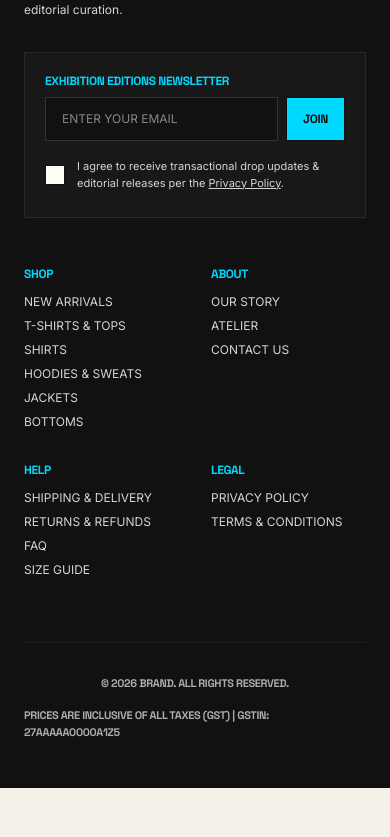
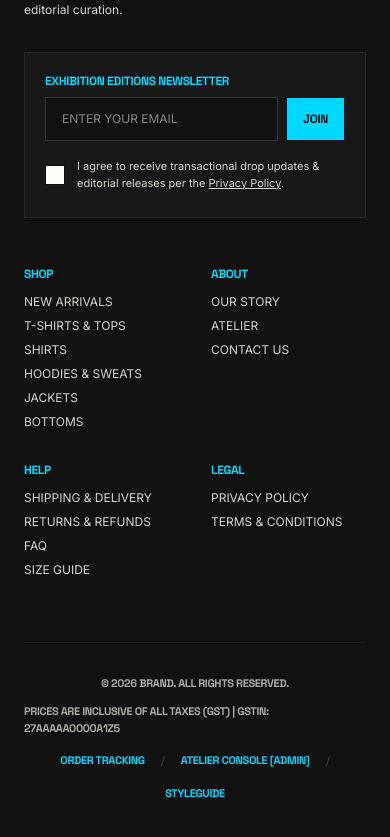
Before and after one commit to sarveshchawan1000-gif/ATELIER-00, a Next.js app: page / in a window 390 px wide. Shown: the part 6939-7776 px from the top of the page. Before the commit the page ends 7727 px from the top, so only its background shows below. Built offline with nearby package versions, Linux system fonts and the light colour scheme; no server answers.

Commit message:
feat: add order tracking links, admin shortcuts in footer and mobile menu

```diff
--- a/app/account/page.tsx
+++ b/app/account/page.tsx
@@ -283,6 +283,20 @@ export default function AccountPage() {
               </div>
             </div>
           </div>
+
+          {/* Quick Tracking / Admin Jump */}
+          <div className="pt-6 border-t border-grey/30 flex flex-col gap-3 font-display text-xs">
+            <span className="text-cyan font-bold tracking-wider uppercase">
+              LOOKING FOR AN EXISTING DISPATCH?
+            </span>
+            <Link
+              href="/account/orders/BRD-2026-981245"
+              className="text-cream hover:text-cyan underline uppercase flex items-center justify-between"
+            >
+              <span>TRACK LIVE ORDER #BRD-2026-981245</span>
+              <span>→</span>
+            </Link>
+          </div>
         </div>
       </div>
     </main>
--- a/components/layout/Footer.tsx
+++ b/components/layout/Footer.tsx
@@ -191,8 +191,23 @@ export function Footer() {
 
       {/* Footer Bottom Metadata Bar */}
       <div className="max-w-7xl mx-auto pt-8 flex flex-col md:flex-row items-center justify-between gap-4 font-display text-[11px] tracking-wider text-grey/80 uppercase">
-        <p>© 2026 {CONFIG.brandName}. ALL RIGHTS RESERVED.</p>
-        <p>{CONFIG.taxes.gstInclusiveNote} | {CONFIG.taxes.gstNumberPlaceholder}</p>
+        <div className="flex flex-col sm:flex-row items-center gap-3 sm:gap-6">
+          <p>© 2026 {CONFIG.brandName}. ALL RIGHTS RESERVED.</p>
+          <p>{CONFIG.taxes.gstInclusiveNote} | {CONFIG.taxes.gstNumberPlaceholder}</p>
+        </div>
+        <div className="flex flex-wrap items-center justify-center gap-4 text-cyan font-bold">
+          <Link href="/account/orders/BRD-2026-981245" className="hover:underline">
+            ORDER TRACKING
+          </Link>
+          <span className="text-charcoal">/</span>
+          <Link href="/admin" className="hover:underline">
+            ATELIER CONSOLE [ADMIN]
+          </Link>
+          <span className="text-charcoal">/</span>
+          <Link href="/dev/styleguide" className="hover:underline">
+            STYLEGUIDE
+          </Link>
+        </div>
       </div>
     </footer>
   );
--- a/components/layout/MobileMenu.tsx
+++ b/components/layout/MobileMenu.tsx
@@ -141,15 +141,18 @@ export function MobileMenu({ isOpen, onClose }: MobileMenuProps) {
       </nav>
 
       {/* Bottom Utility Links */}
-      <div className="pt-6 border-t border-grey flex items-center justify-between font-display text-xs tracking-widest text-charcoal uppercase">
+      <div className="pt-6 border-t border-grey flex flex-wrap items-center justify-between gap-3 font-display text-xs tracking-widest text-charcoal uppercase">
         <Link href="/account" onClick={onClose} className="hover:text-black underline">
           MY ACCOUNT
         </Link>
         <Link href="/wishlist" onClick={onClose} className="hover:text-black underline">
           WISHLIST
         </Link>
-        <Link href="/contact" onClick={onClose} className="hover:text-black underline">
-          CONTACT
+        <Link href="/account/orders/BRD-2026-981245" onClick={onClose} className="hover:text-black underline">
+          TRACK ORDER
+        </Link>
+        <Link href="/admin" onClick={onClose} className="text-cyan font-bold hover:underline">
+          ADMIN
         </Link>
       </div>
     </div>
```
